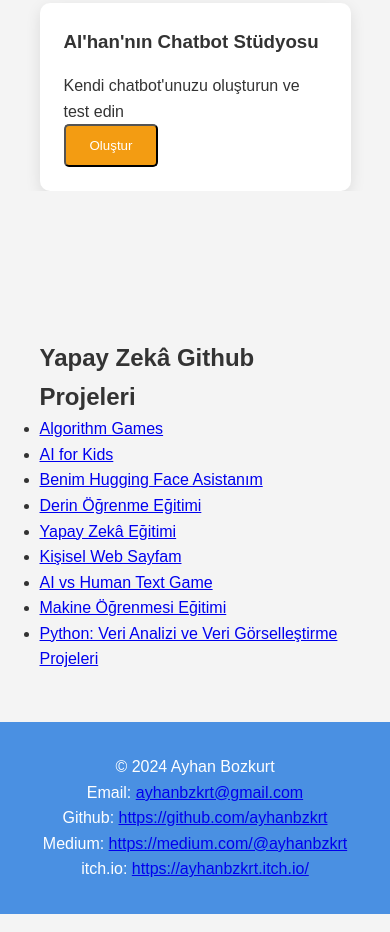
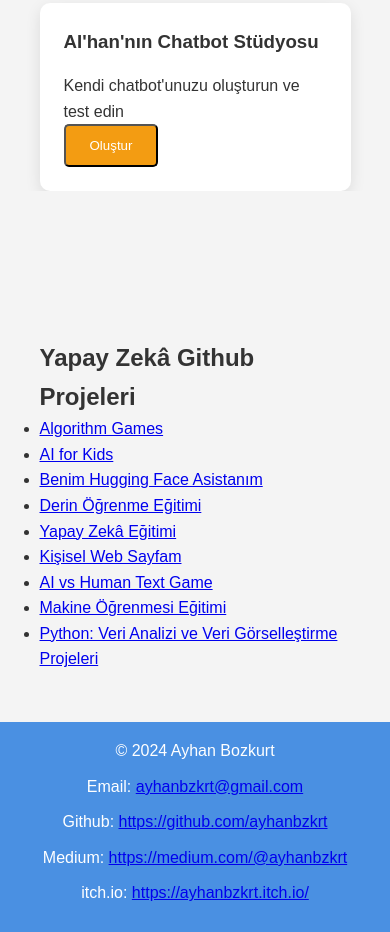
Before and after one commit to ayhanbzkrt/aihan, a plain HTML site: page index.html in a window 390 px wide. Shown: the part 5337-6269 px from the top of the page. Drawn offline with nearby package versions, Linux system fonts and the light colour scheme.

Commit message:
Update index.html

```diff
--- a/index.html
+++ b/index.html
@@ -280,6 +280,9 @@
             color: #fff;
             text-align: center;
             padding: 2rem 0;
+            display: flex;
+            flex-direction: column;
+            align-items: center;
         }
 
         @media(max-width: 768px) {
@@ -295,6 +298,14 @@
             .about-text {
                 padding-right: 0;
                 margin-bottom: 2rem;
+            }
+
+            footer {
+                padding: 1rem 0;
+            }
+
+            footer p {
+                margin-bottom: 10px;
             }
         }
 
```
